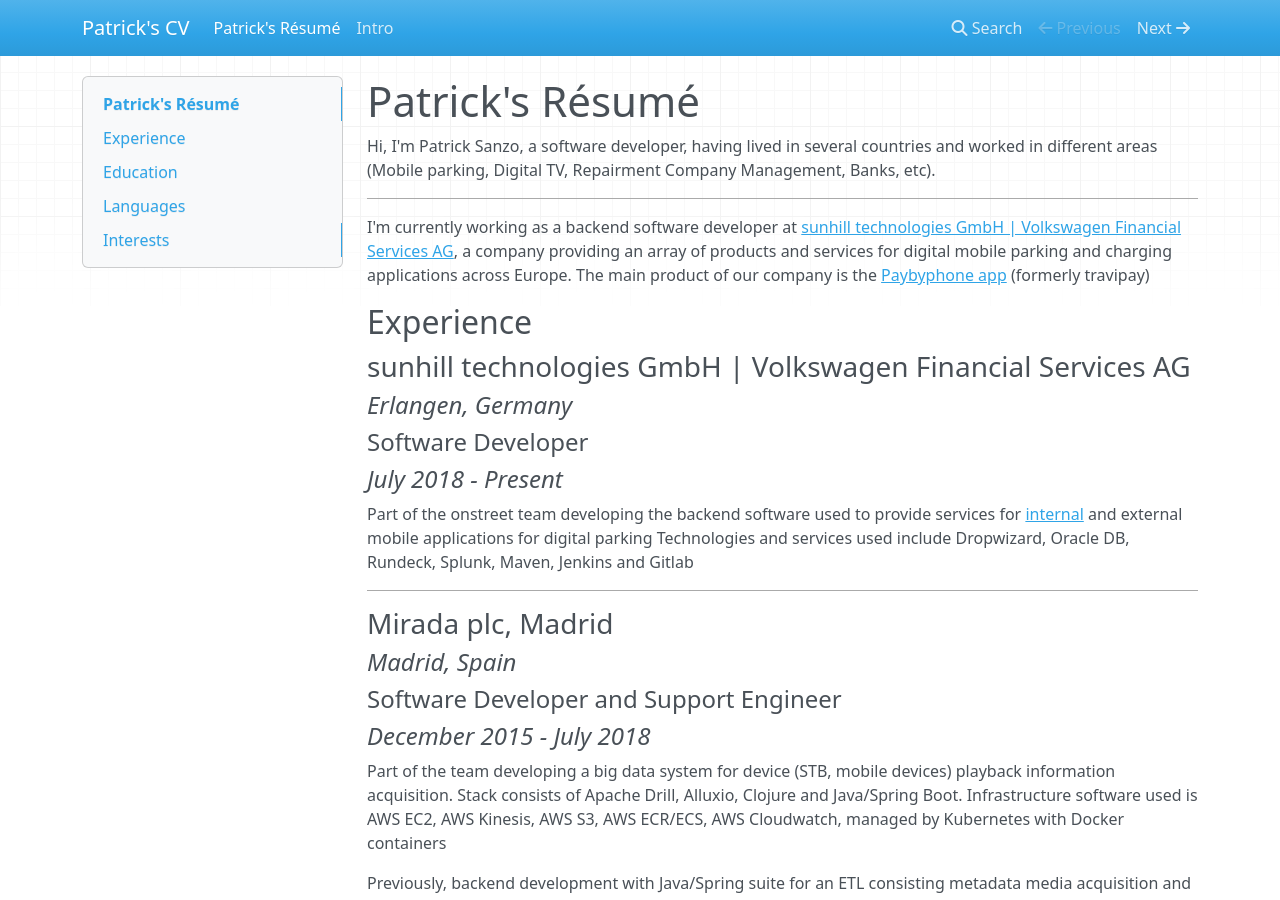
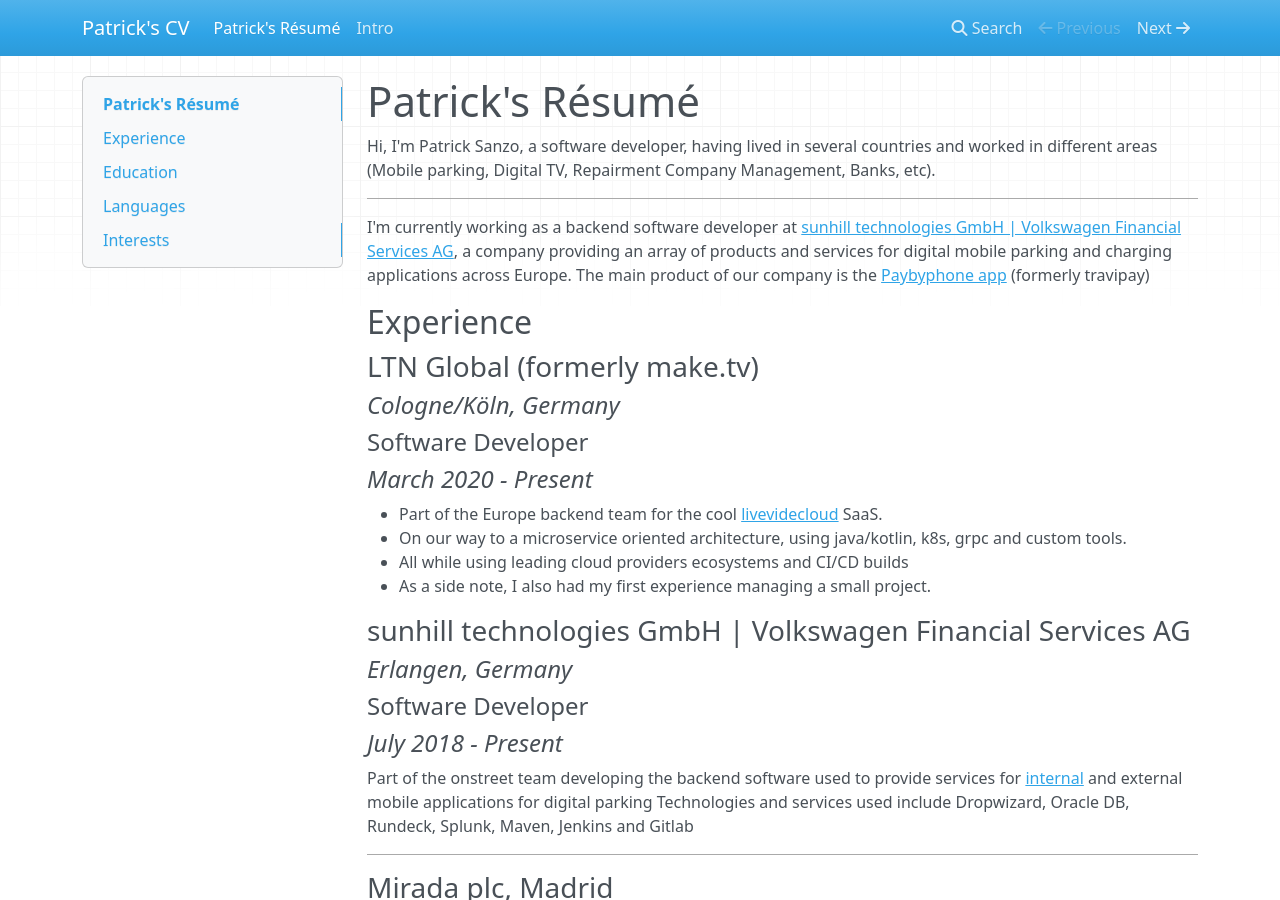
Before and after one commit to patsancu/patsancu.github.io, an MkDocs documentation site: the page built from docs/index.md, in a window 1280 px wide and 900 px high. Built offline with MkDocs 1.6.1, drawn with Linux system fonts in a browser that asks for light colours; nearby versions of some CDN libraries.

Commit message:
experience: Add LTN

```diff
--- a/docs/index.md
+++ b/docs/index.md
@@ -5,6 +5,16 @@ Hi, I'm Patrick Sanzo, a software developer, having lived in several countries a
 I'm currently working as a backend software developer at [sunhill technologies GmbH | Volkswagen Financial Services AG](https://www.sunhill-technologies.com/), a company providing an array of products and services for digital mobile parking and charging applications across Europe. The main product of our company is the [Paybyphone app](https://paybyphone-parken.de/) (formerly travipay)
 
 ## Experience
+
+### **LTN Global (formerly make.tv)**
+#### *Cologne/Köln, Germany*
+#### Software Developer
+#### _March 2020 - Present_
+
+* Part of the Europe backend team for the cool [livevidecloud](https://www.livevideocloud.com) SaaS.
+* On our way to a microservice oriented architecture, using java/kotlin, k8s, grpc and custom tools.
+* All while using leading cloud providers ecosystems and CI/CD builds
+* As a side note, I also had my first experience managing a small project.
 
 ### **sunhill technologies GmbH | Volkswagen Financial Services AG**
 #### *Erlangen, Germany*
```
